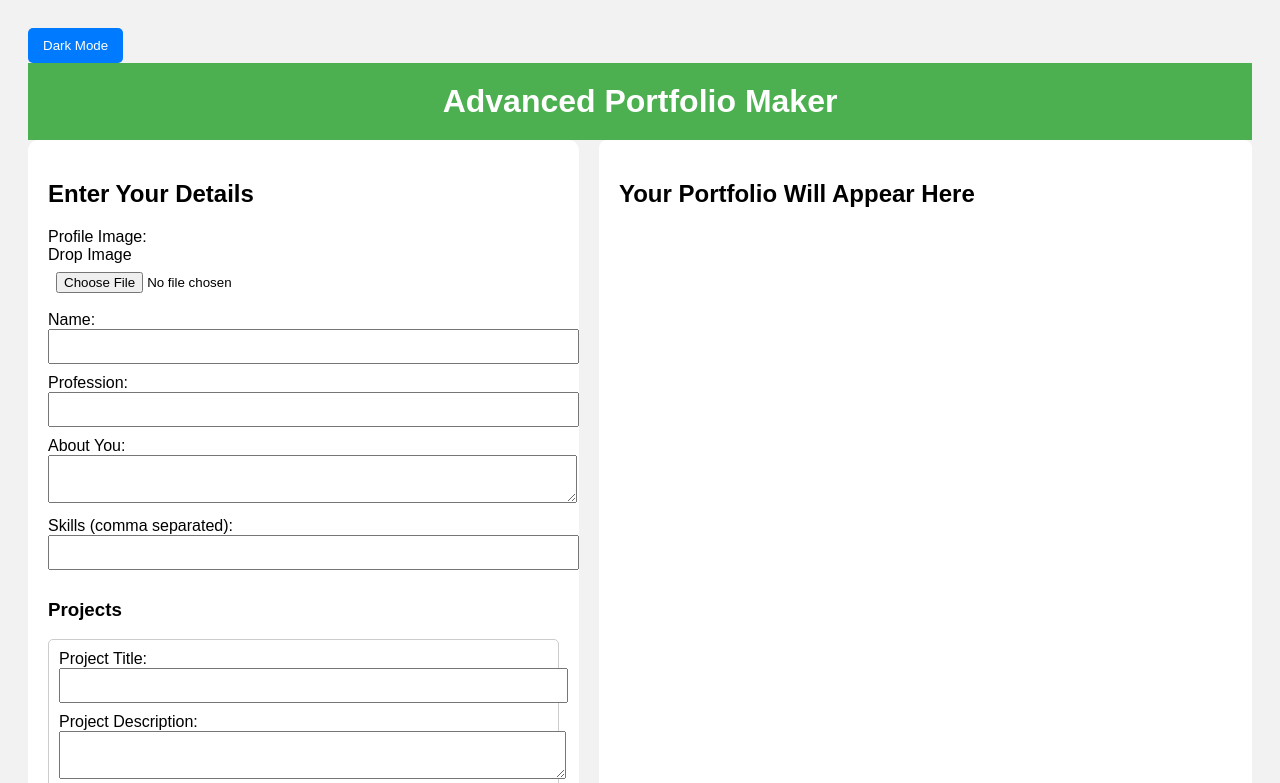
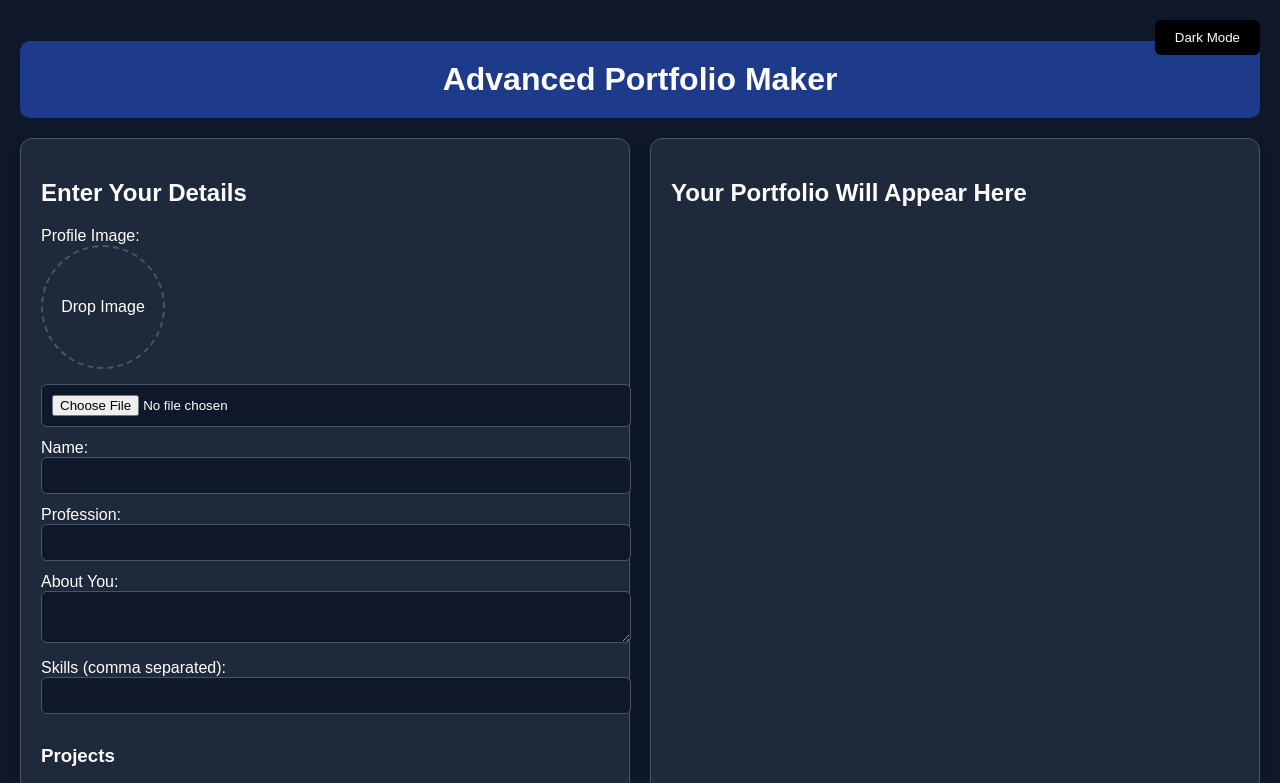
Before and after one commit to sagarboinwad/TNS_Keystone-, a plain HTML site: page index.html in a window 1280 px wide. Both pictures are taken after a click on the button "Dark Mode". Shown: the top 783 px of the page. Drawn offline with Linux system fonts and the light colour scheme.

Commit message:
Refactor styles for improved design and dark mode
Updated styles for body, titles, and buttons to enhance appearance and added dark mode support.

```diff
--- a/styles.css
+++ b/styles.css
@@ -1,67 +1,164 @@
 body {
-    font-family: Arial;
-    background: #f2f2f2;
+    font-family: Poppins, Arial;
+    margin: 0;
+    background: #eef2f3;
     padding: 20px;
+    transition: 0.3s ease-in-out;
 }
 
-.title {
+body.dark {
+    background: #0f172a;
+    color: #fff;
+}
+
+h1.title {
     text-align: center;
     padding: 20px;
-    background: #4caf50;
+    background: #3b82f6;
     color: white;
-    margin: 0;
+    border-radius: 10px;
+    margin-bottom: 20px;
+}
+
+body.dark h1.title {
+    background: #1e3a8a;
 }
 
 .container {
     display: flex;
     gap: 20px;
+    flex-wrap: wrap;
 }
 
 .form-section, .portfolio-section {
-    width: 50%;
+    flex: 1;
+    min-width: 350px;
     background: white;
     padding: 20px;
-    border-radius: 10px;
+    border-radius: 12px;
+    box-shadow: 0 3px 10px rgba(0,0,0,0.1);
+    transition: 0.3s;
 }
 
+body.dark .form-section,
+body.dark .portfolio-section {
+    background: #1e293b;
+    color: white;
+    border: 1px solid #475569;
+}
 
+/* Inputs */
 .form-section input,
 .form-section textarea {
     width: 100%;
-    padding: 8px;
-    margin-bottom: 10px;
+    padding: 10px;
+    margin-bottom: 12px;
+    border: 1px solid #ccc;
+    border-radius: 6px;
 }
 
-.project-input {
-    border: 1px solid #ccc;
-    padding: 10px;
-    margin-bottom: 12px;
-    border-radius: 5px;
+body.dark .form-section input,
+body.dark .form-section textarea {
+    background: #0f172a;
+    color: white;
+    border: 1px solid #475569;
 }
 
 button {
     padding: 10px 15px;
-    background: #007bff;
+    background: #3b82f6;
     color: white;
     border: none;
     cursor: pointer;
-    border-radius: 5px;
+    border-radius: 6px;
 }
 
 button:hover {
-    background: #45a049;
+    background: #2563eb;
+}
+
+/* Dark mode button */
+.toggle-btn {
+    position: absolute;
+    top: 20px;
+    right: 20px;
+    padding: 10px 20px;
+    background: black;
+    color: white;
+    cursor: pointer;
+    border-radius: 6px;
+}
+
+.project-input {
+    border: 1px solid #ddd;
+    padding: 15px;
+    margin-bottom: 10px;
+    border-radius: 8px;
+    background: #fafafa;
+}
+
+body.dark .project-input {
+    background: #0f172a;
+    border: 1px solid #475569;
+}
+
+.skills-badge {
+    display: inline-block;
+    background: #e0f2fe;
+    color: #0369a1;
+    padding: 5px 10px;
+    margin: 5px 5px 5px 0;
+    border-radius: 20px;
+    font-size: 14px;
+}
+
+body.dark .skills-badge {
+    background: #1e40af;
+    color: white;
 }
 
 .project-card {
     padding: 15px;
+    background: #f8fafc;
     border: 1px solid #ddd;
     margin-bottom: 12px;
-    border-radius: 8px;
+    border-radius: 10px;
 }
 
-.portfolio-section {
-    width: 60%;
-    background: white;
-    padding: 20px;
-    border-radius: 8px;
+body.dark .project-card {
+    background: #0f172a;
+    border: 1px solid #475569;
 }
+
+/* Profile image preview */
+#image-preview {
+    width: 120px;
+    height: 120px;
+    border-radius: 50%;
+    border: 2px dashed #9ca3af;
+    display: flex;
+    justify-content: center;
+    align-items: center;
+    overflow: hidden;
+    margin-bottom: 15px;
+    background-size: cover;
+    background-position: center;
+}
+
+#image-preview img {
+    width: 100%;
+    height: 100%;
+    object-fit: cover;
+}
+
+body.dark #image-preview {
+    border: 2px dashed #475569;
+}
+
+/* Portfolio Image */
+.portfolio-photo {
+    width: 120px;
+    height: 120px;
+    border-radius: 50%;
+    object-fit: cover;
+}
```
